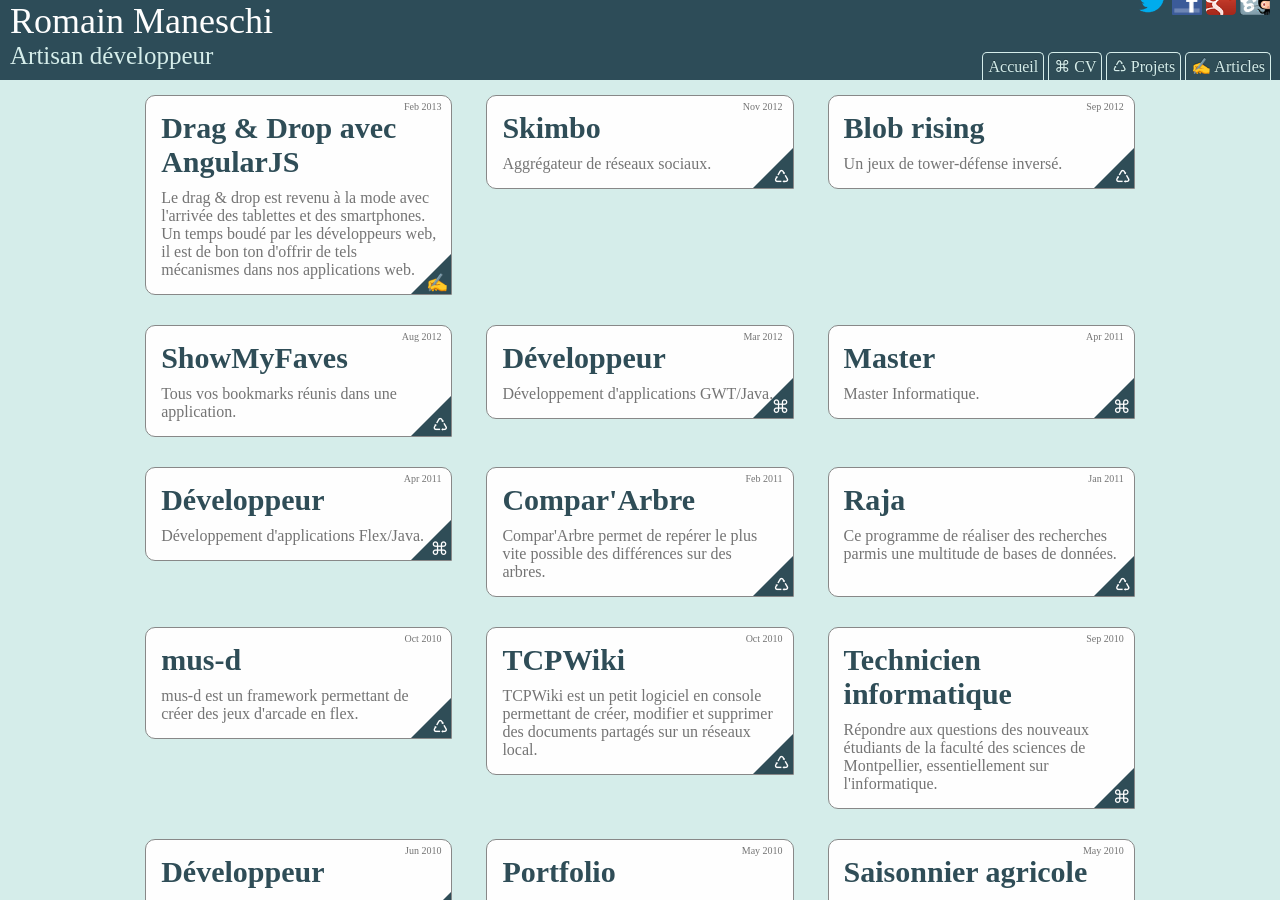
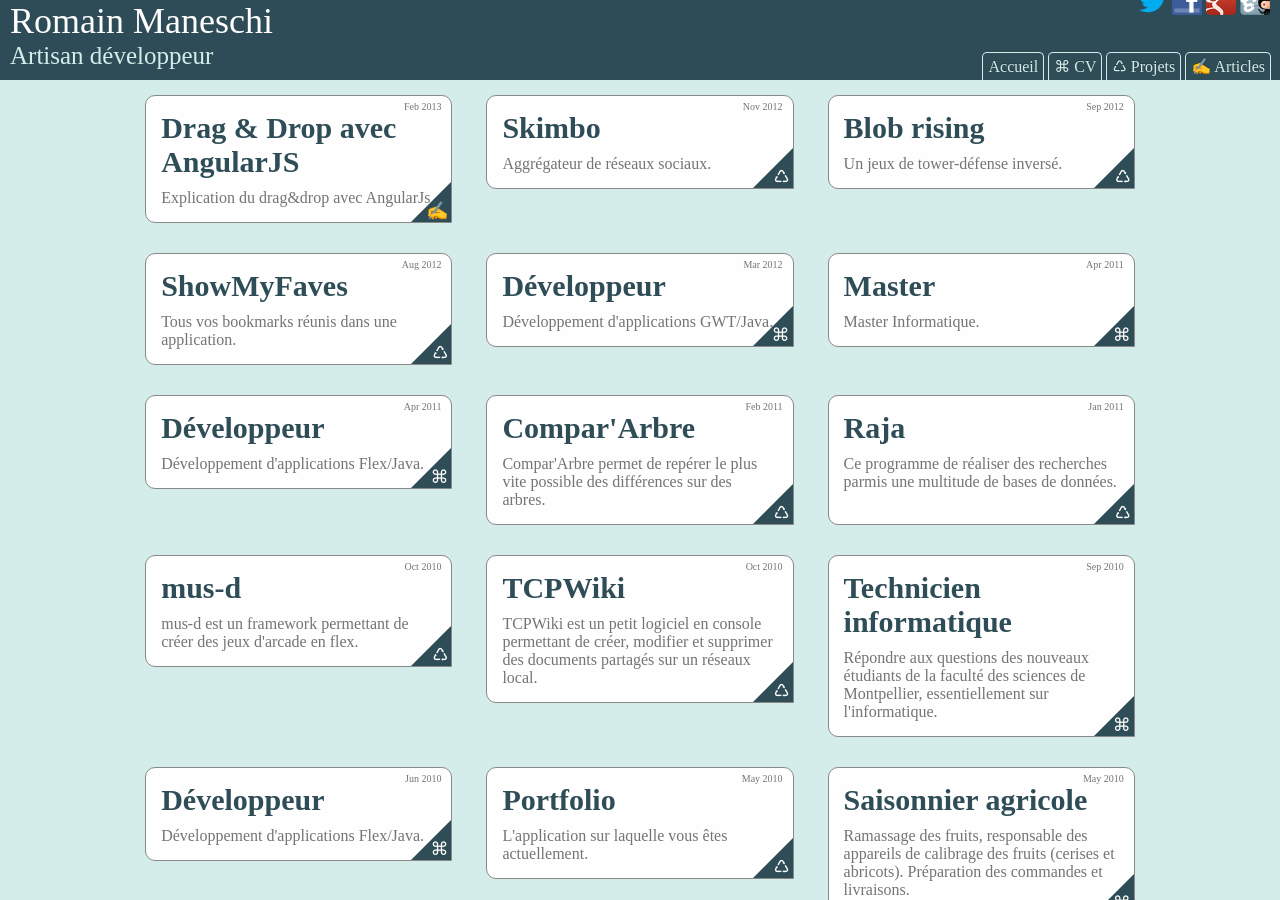
Before and after one commit to manland/manland.github.com, a Jekyll site: the page built from index.html, in a window 1280 px wide and 900 px high. Built offline with Jekyll 4.4.1, drawn with Linux system fonts in a browser that asks for light colours.

Commit message:
better article orga + complete ITK job description

```diff
--- a/_posts/2013-02-04-article-angularjs-drag-and-drop.md
+++ b/_posts/2013-02-04-article-angularjs-drag-and-drop.md
@@ -2,6 +2,8 @@
 layout: post
 title: Drag & Drop avec AngularJS
 category: article
-resume: Le drag & drop est revenu à la mode avec l'arrivée des tablettes et des smartphones. Un temps boudé par les développeurs web, il est de bon ton d'offrir de tels mécanismes dans nos applications web.
-url: http://www.frangular.com/2013/02/drag-drop-avec-angularjs.html
+resume: Explication du drag&drop avec AngularJs
 ---
+* Article écrit pour <a href="http://www.frangular.com" target="_blank">frangular.com</a>
+* <a href="http://jsfiddle.net/manland/DveUk/" target="_blank">JsFiddle</a> complet
+* <a href="http://www.frangular.com/2013/02/drag-drop-avec-angularjs.html" target="_blank">Voir l'article</a>
```
Also changed, not shown: _posts/2012-03-01-emplois-développeur.md (+4 -0 lines).
